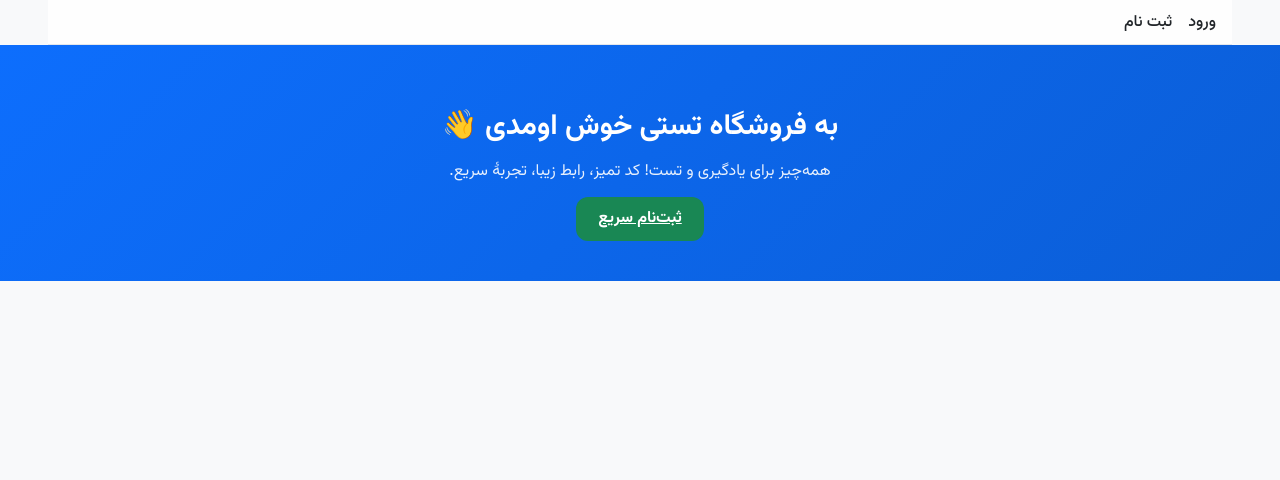
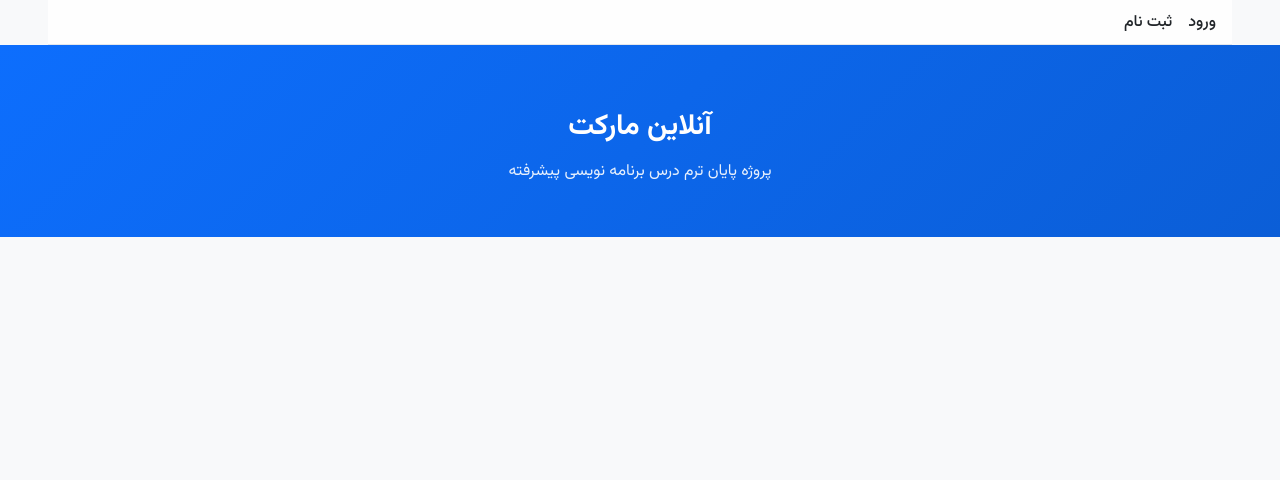
Before and after one commit to QM4RS/online-shop-term-project, a FastAPI app: page / in a window 1280 px wide. Shown: the top 480 px of the page. Run offline with FastAPI, Linux system fonts and the light colour scheme.

Commit message:
Changed Project name and description

```diff
--- a/templates/index.html
+++ b/templates/index.html
@@ -3,9 +3,8 @@
 {% block content %}
 <header class="banner">
   <div class="container">
-    <h1>به فروشگاه تستی خوش اومدی 👋</h1>
-    <p>همه‌چیز برای یادگیری و تست! کد تمیز، رابط زیبا، تجربهٔ سریع.</p>
-    <a href="#" id="ctaRegister" class="cta-btn">ثبت‌نام سریع</a>
+    <h1>آنلاین مارکت</h1>
+    <p>پروژه پایان ترم درس برنامه نویسی پیشرفته</p>
   </div>
 </header>
 
```
